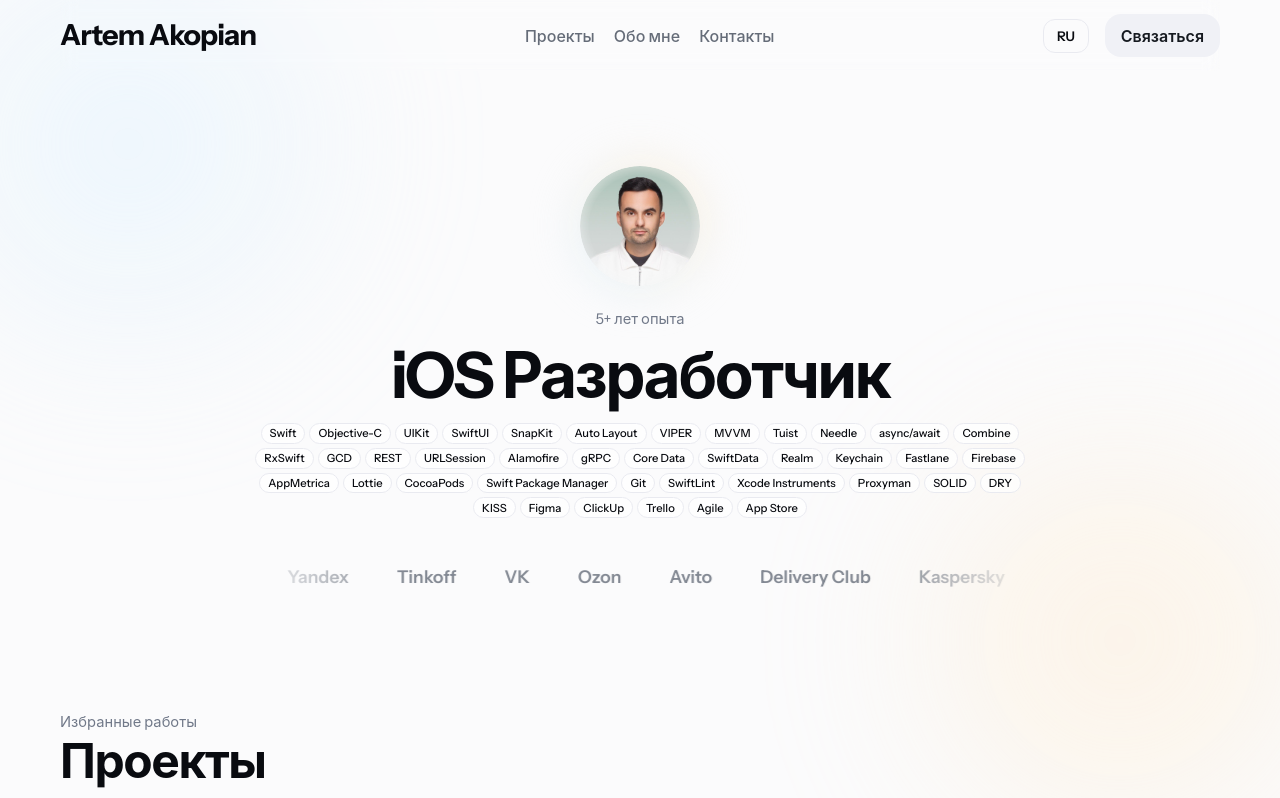
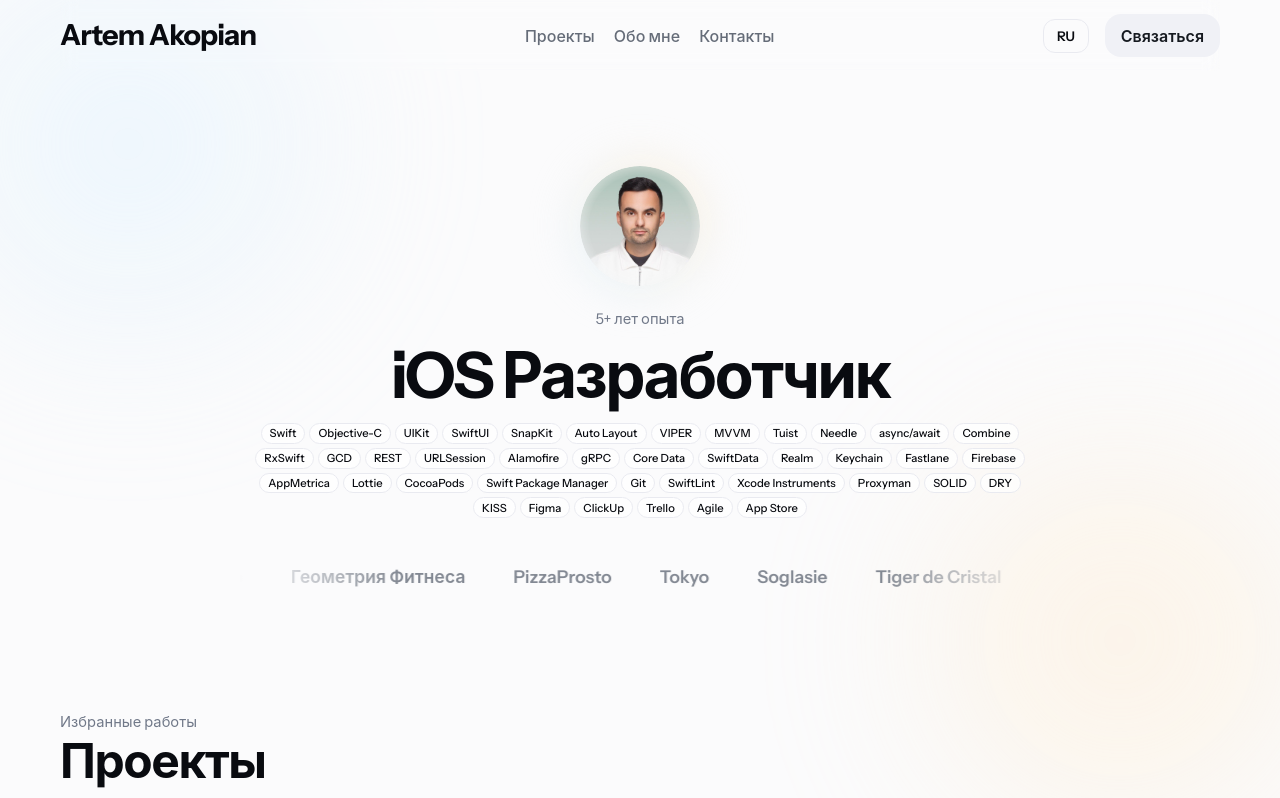
Before and after one commit to artem7498/akp_portfolio, a React (Vite) app: page / in a window 1280 px wide. Shown: the top 798 px of the page. Built offline with nearby package versions, Linux system fonts and the light colour scheme.

Commit message:
Update carousel to display project names

```diff
--- a/src/App.tsx
+++ b/src/App.tsx
@@ -213,23 +213,13 @@ function App() {
 
           <div className="companies-carousel" aria-hidden="true">
             <div className="carousel-track">
-              <span className="company-name">Sberbank</span>
-              <span className="company-name">Yandex</span>
-              <span className="company-name">Tinkoff</span>
-              <span className="company-name">VK</span>
-              <span className="company-name">Ozon</span>
-              <span className="company-name">Avito</span>
-              <span className="company-name">Delivery Club</span>
-              <span className="company-name">Kaspersky</span>
+              {t.projects.items.map((project, index) => (
+                <span className="company-name" key={index}>{project.title}</span>
+              ))}
               {/* Duplicate for seamless loop */}
-              <span className="company-name">Sberbank</span>
-              <span className="company-name">Yandex</span>
-              <span className="company-name">Tinkoff</span>
-              <span className="company-name">VK</span>
-              <span className="company-name">Ozon</span>
-              <span className="company-name">Avito</span>
-              <span className="company-name">Delivery Club</span>
-              <span className="company-name">Kaspersky</span>
+              {t.projects.items.map((project, index) => (
+                <span className="company-name" key={`dup-${index}`}>{project.title}</span>
+              ))}
             </div>
           </div>
         </section>
```
